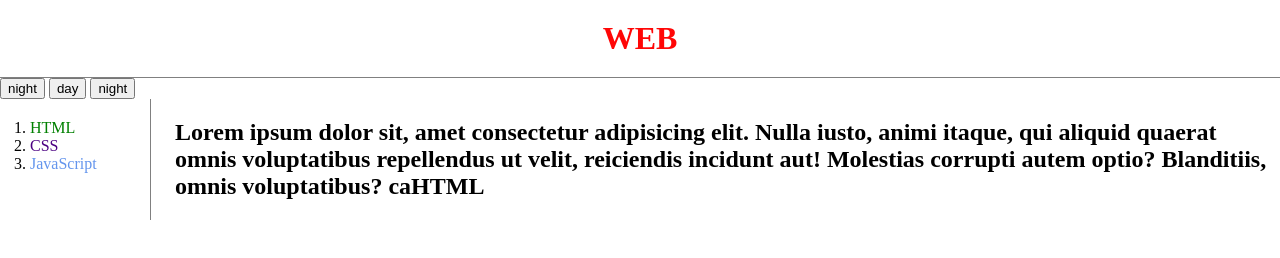
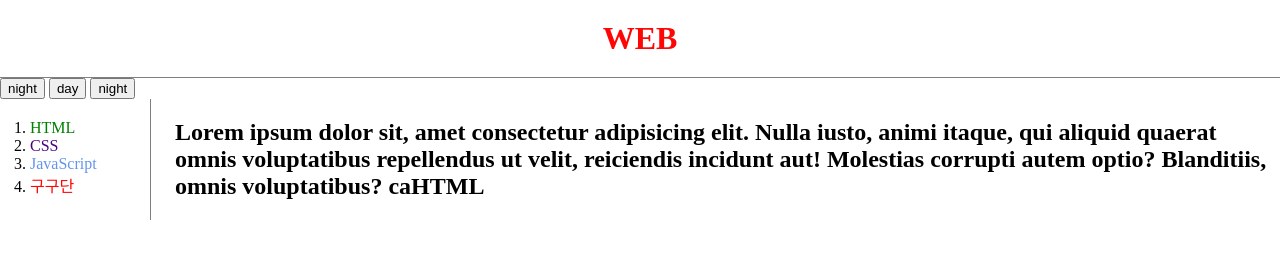
Before and after one commit to rucie99/web-study, a plain HTML site: page index.html in a window 1280 px wide. Drawn offline with Linux system fonts and the light colour scheme.

Commit message:
Add files via upload

```diff
--- a/index.html
+++ b/index.html
@@ -37,6 +37,7 @@
       <li><a href="1.html" class="saw">HTML</a></li>
       <li><a href="2.html" class="saw" id="active" >CSS</a></li>
       <li><a href="3.html" style="color: cornflowerblue;">JavaScript</a></li>
+      <li><a href="4.html" >구구단</a></li>
     </ol>
     <div id="article">
       <h2>Lorem ipsum dolor sit, amet consectetur adipisicing elit. Nulla iusto, animi itaque, qui aliquid quaerat omnis voluptatibus repellendus ut velit, reiciendis incidunt aut! Molestias corrupti autem optio? Blanditiis, omnis voluptatibus?  caHTML</h2>
```
